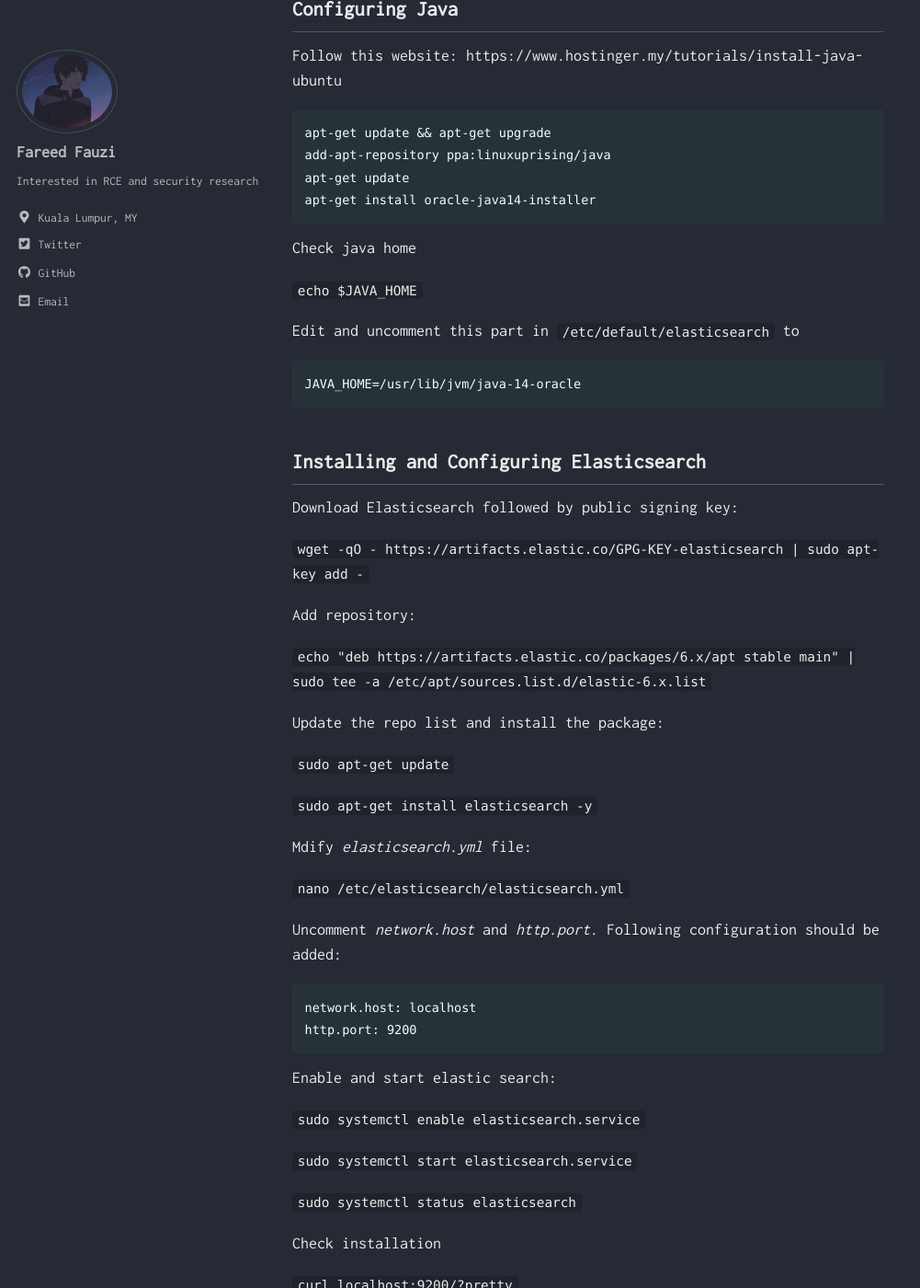
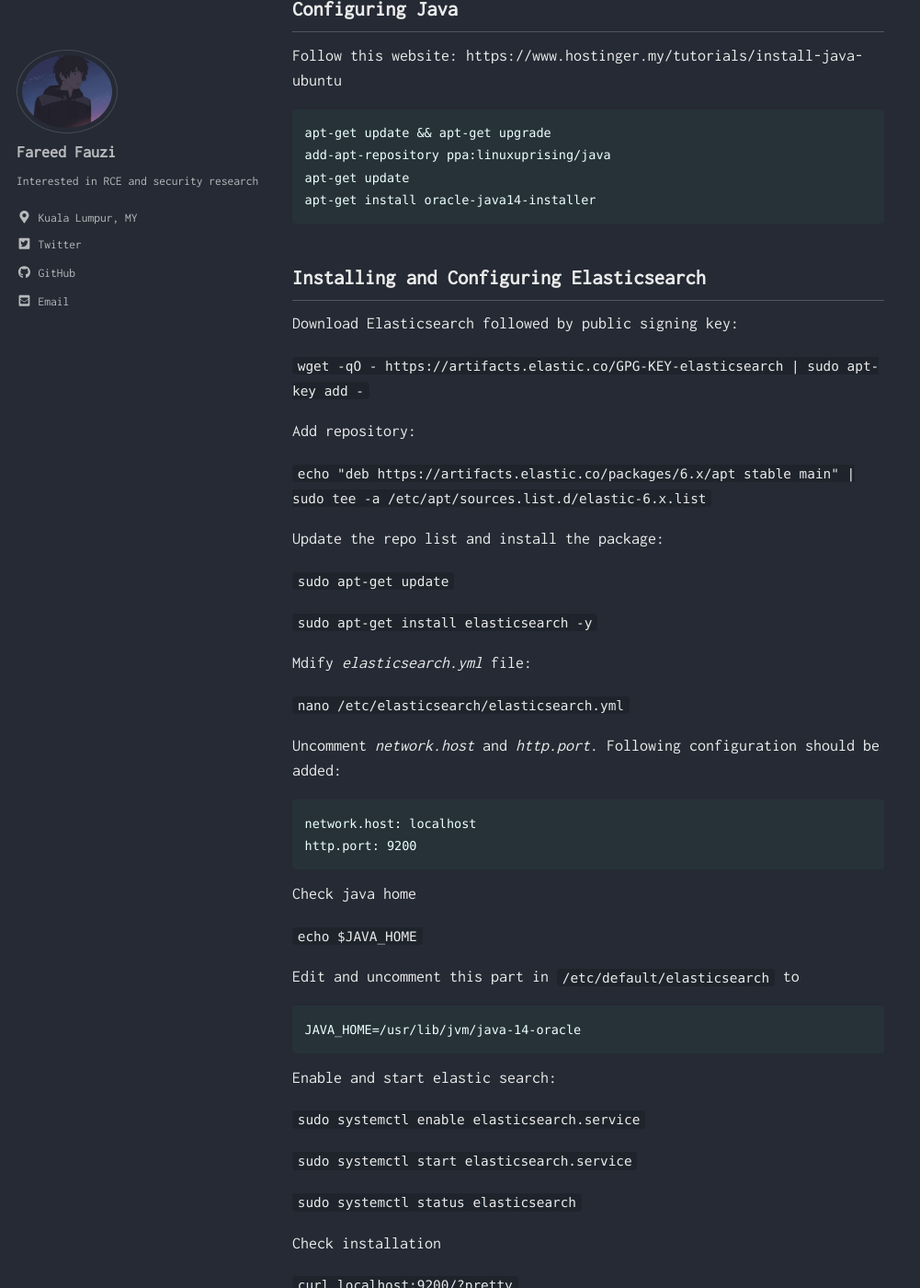
Before and after one commit to spiritedwolf/fareedfauzi.github.io, a Jekyll site: the page built from _posts/2020-03-18-Install-ELK-Filebeat.md, in a window 1280 px wide and 1400 px high, scrolled down 492 px. Shown: the whole window at 92% size, without its empty margins (0-1001 px from the left). Built offline with Jekyll 4.4.1, drawn with Linux system fonts in a browser that asks for light colours; cached includes are drawn as plain includes; part of the change alters nothing that is shown.

````diff
--- a/_posts/2020-03-18-Install-ELK-Filebeat.md
+++ b/_posts/2020-03-18-Install-ELK-Filebeat.md
@@ -25,15 +25,7 @@ apt-get update
 apt-get install oracle-java14-installer
 ```
 
-Check java home
 
-``echo $JAVA_HOME``
-
-Edit and uncomment this part in ``/etc/default/elasticsearch`` to
-
-```
-JAVA_HOME=/usr/lib/jvm/java-14-oracle
-```
 
 ## Installing and Configuring Elasticsearch
 
@@ -59,6 +51,16 @@ Uncomment *network.host* and *http.port*. Following configuration should be adde
 ```
 network.host: localhost
 http.port: 9200
+```
+
+Check java home
+
+``echo $JAVA_HOME``
+
+Edit and uncomment this part in ``/etc/default/elasticsearch`` to
+
+```
+JAVA_HOME=/usr/lib/jvm/java-14-oracle
 ```
 
 Enable and start elastic search:
````
